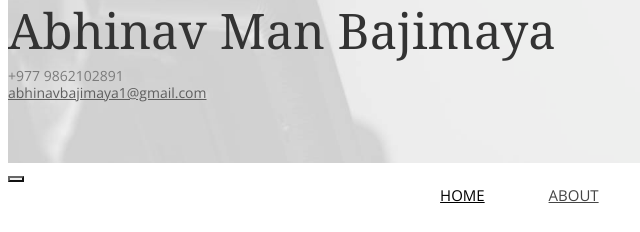
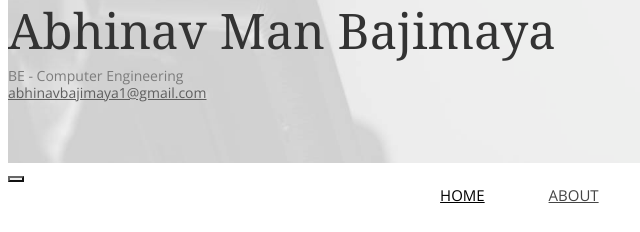
Before and after one commit to AbhinavBajimaya/Website, a plain HTML site: page about.html in a window 1280 px wide. Shown: the part 226-458 px from the top of the page, 0-640 px from the left. Drawn offline with nearby package versions, Linux system fonts and the light colour scheme; some icons are missing; a web font is replaced by a local one.

Commit message:
changed header for all pages

```diff
--- a/about.html
+++ b/about.html
@@ -28,7 +28,7 @@
 			<h1 id="logo" class="text-center">
 				<img class="img-circle" src="assets/images/me.jpg" alt="">
 				<span class="title">Abhinav Man Bajimaya</span>
-				<span class="tagline">+977 9862102891<br>
+				<span class="tagline">BE - Computer Engineering<br>
 					<a href="">abhinavbajimaya1@gmail.com</a></span>
 			</h1>
 		</div>
```
Also changed, not shown: blog.html (+1 -1 lines), index.html (+1 -1 lines), single.html (+1 -1 lines).
